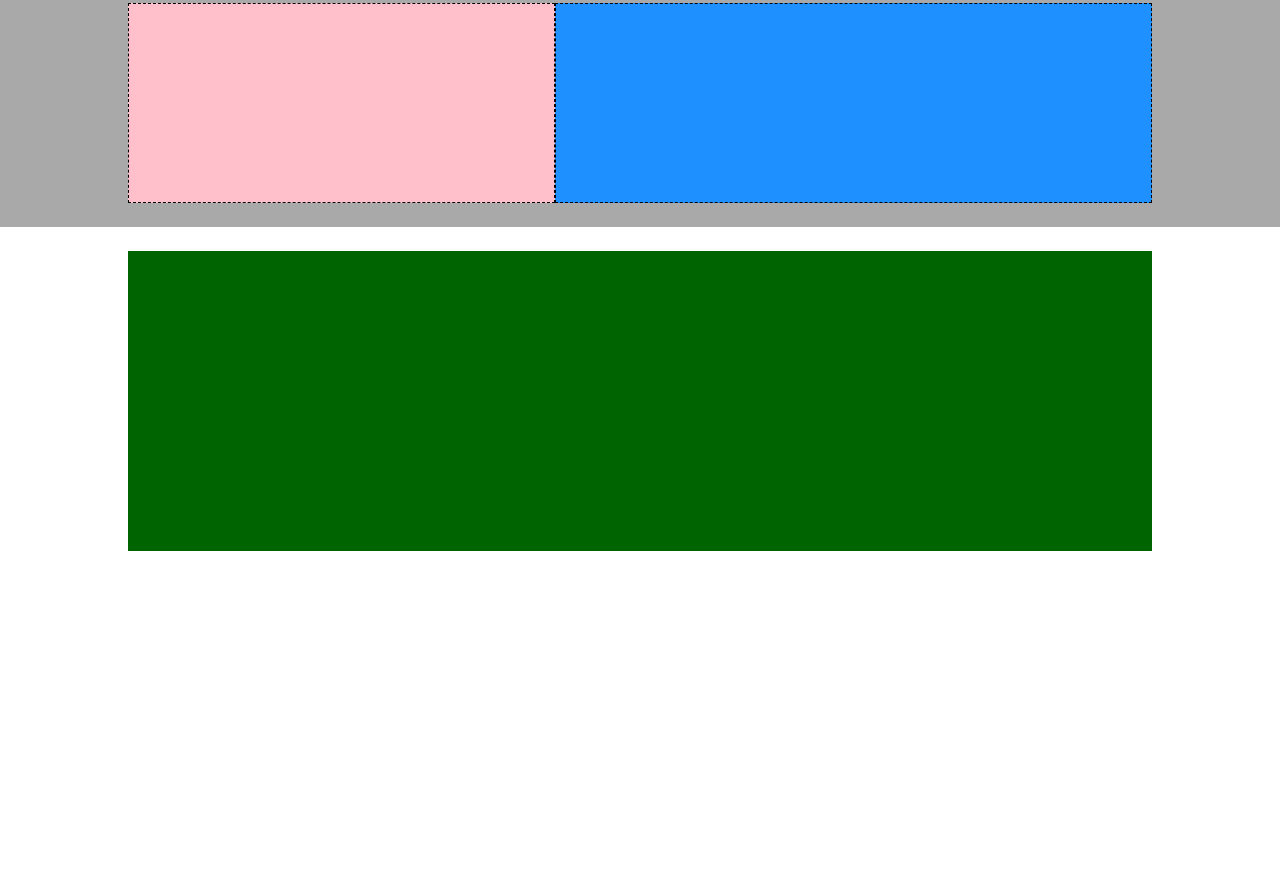
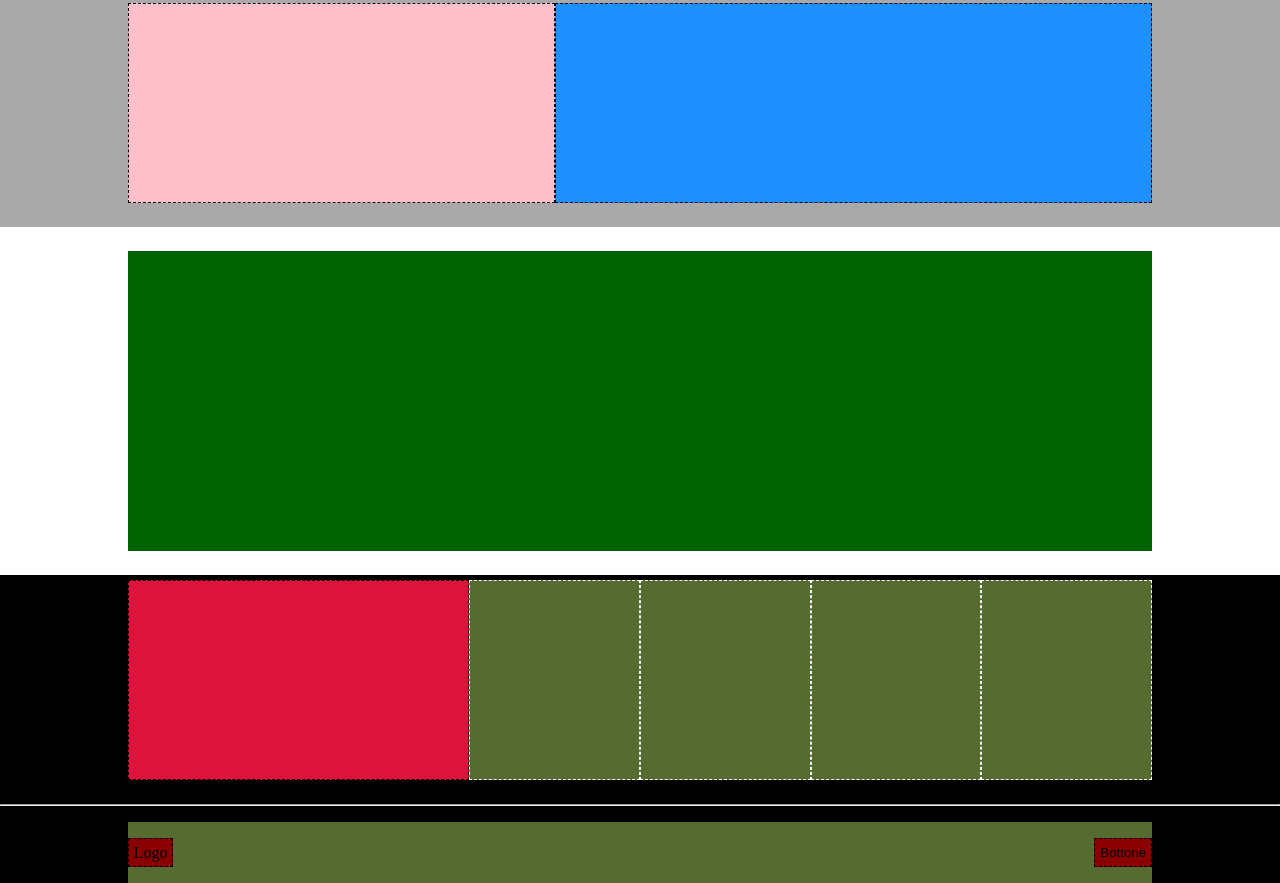
Before and after one commit to AndreaParrini/htmlcss-struttura-discord, a plain HTML site: page index.html in a window 1280 px wide. Shown: the part 837-1720 px from the top of the page. Before the commit the page ends 1412 px from the top, so only its background shows below. Drawn offline with Linux system fonts and the light colour scheme.

Commit message:
add footer

```diff
--- a/css/style.css
+++ b/css/style.css
@@ -4,7 +4,7 @@
     box-sizing: border-box;
 }
 
-/* Debug */
+/* Debug Header */
 
 .debug .site_header{
     background-color: aqua;
@@ -18,6 +18,8 @@
 .debug .site_logo, .debug .nav_link, .debug .login{
     border: 1px dashed black;
 }
+
+/* Debug Main */
 
 .debug .section_speak{
     background-color: blue;
@@ -79,10 +81,50 @@
     background-color: darkgreen;
 }
 
+/* Debug Footer */
+
+.debug .site_footer{
+    background-color: black;
+}
+
+.debug .site_footer .col-4 {
+    background-color: crimson;
+    height: 200px;
+    border: 1px dashed black;
+}
+
+.debug .site_footer .col-2 {
+    height: 200px;
+    border: 1px dashed white;
+    background-color: darkolivegreen;
+}
+
+.debug .bt_footer{
+    background-color: darkolivegreen;
+}
+
+.debug .logo_footer{
+    background-color: darkred;
+    border: 1px dashed black;
+}
+
+.debug .button_footer{
+    background-color: darkred;
+    border: 1px dashed black;
+}
+
 /* Utility */
+
+.col-2{
+    width: calc((100% / 12) *2);
+}
 
 .col-3{
     width: calc((100% / 12) *3);
+}
+
+.col-4{
+    width: calc((100% / 12) *4);
 }
 
 .col-5{
@@ -159,3 +201,26 @@ li>a{
     margin: auto;
     width: 80%;
 }
+
+/* Footer */
+
+.site_footer{
+    padding-top: 0.3rem;
+}
+
+.site_footer>hr{
+    margin-top: 1.5rem;
+}
+
+.bt_footer{
+    width:80%;
+    margin:auto;
+    margin-top: 1rem;
+    display: flex;
+    padding: 1rem 0;
+    justify-content: space-between;
+}
+
+.logo_footer, .button_footer{
+    padding: 0.3rem;
+}
--- a/index.html
+++ b/index.html
@@ -90,6 +90,27 @@
         </section>
         <!-- end section tecnologies -->
     </main>
-    <footer></footer>
+    <!-- start footer -->
+    <footer class="site_footer">
+        <div class="container">
+            <div class="row">
+                <div class="col-4"></div>
+                <div class="col-2"></div>
+                <div class="col-2"></div>
+                <div class="col-2"></div>
+                <div class="col-2"></div>
+            </div>
+        </div>
+        <hr>
+        <div class="bt_footer">
+            <div class="logo_footer">
+                Logo
+            </div>
+            <button class="button_footer">
+                Bottone
+            </button>
+        </div>
+    </footer>
+    <!-- end footer -->
 </body>
 </html>
```
